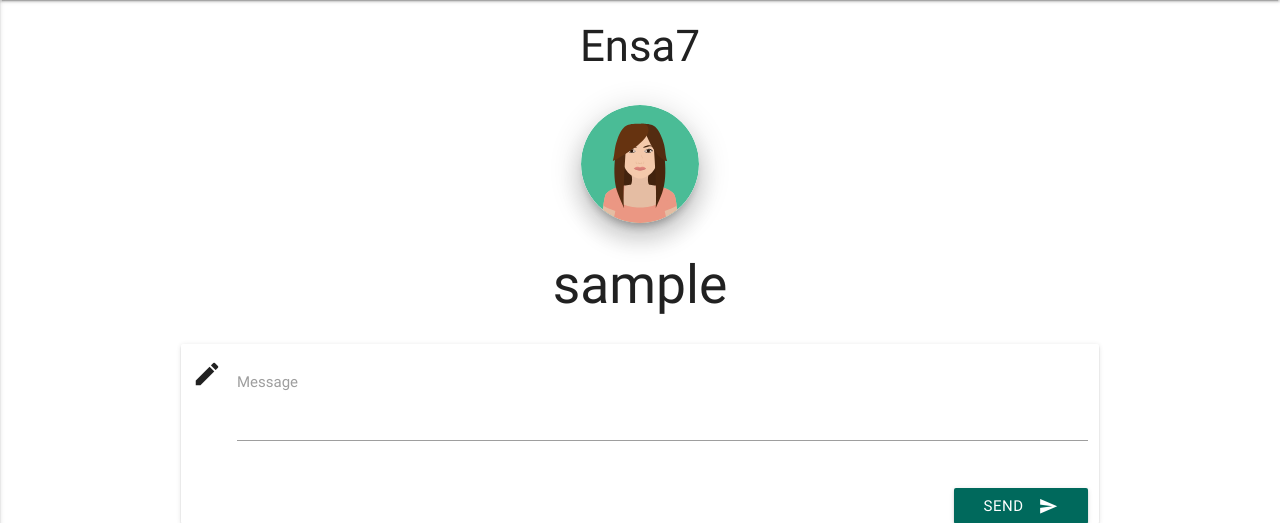
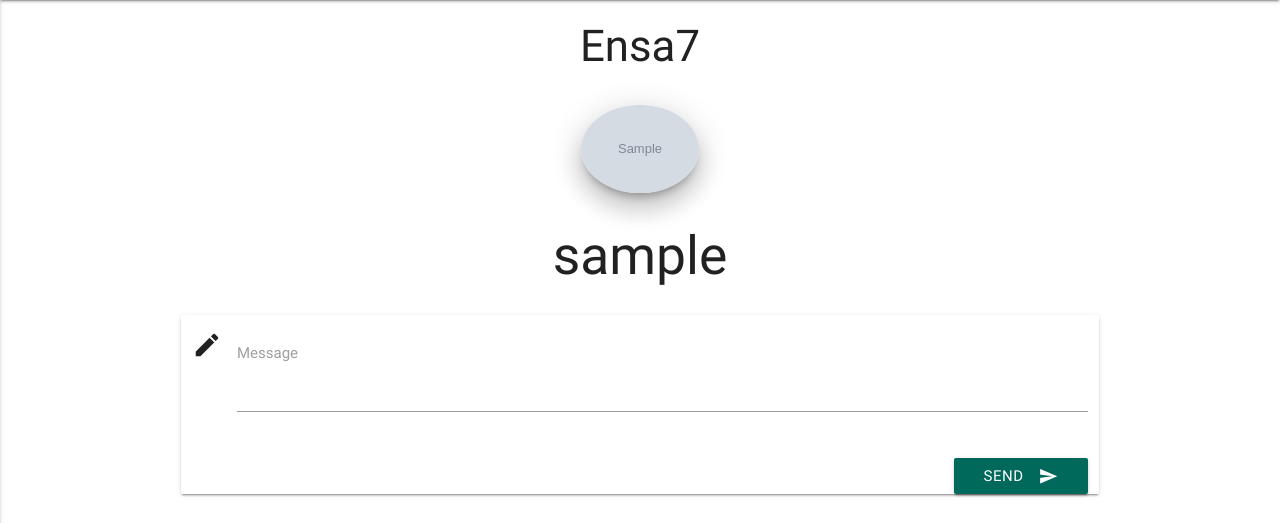
Before and after one commit to miladezzat/Ensa7ny, a Node project: template views/user/message.hbs in a window 1280 px wide. Shown: the part 64-587 px from the top of the page. Run offline with Node 20 templates, Linux system fonts and the light colour scheme; the template is opened without the code that fills it: most values are stand-ins (such as "Sample title", 1, 10 or a date in 2020); grey boxes marked "Sample" are stand-in pictures; some libraries are stand-ins or nearby versions.

Commit message:
make it better

```diff
--- a/views/user/message.hbs
+++ b/views/user/message.hbs
@@ -2,9 +2,17 @@
   <h3 class="center"> Ensa7</h3>
   <div class="col s12 m8 offset-m2 center">
     {{# if gender}}
-    <img id="userImage" class="responsive-img z-depth-5  circle animated zoomInDown" src="/images/user.jpg" alt="User">
+      {{# if userImage}}
+      <img id="userImage" class="responsive-img z-depth-5  circle animated zoomInDown" src="{{userImage}}" alt="User">
+      {{else}}
+      <img id="userImage" class="responsive-img z-depth-5  circle animated zoomInDown" src="/images/user.jpg" alt="User">
+      {{/if}}
     {{else}}
-    <img id="userImage" class="responsive-img z-depth-5  circle animated zoomInDown" src="/images/user.svg" alt="User">
+      {{# if userImage}}
+      <img id="userImage" class="responsive-img z-depth-5  circle animated zoomInDown" src="{{userImage}}" alt="User">
+      {{else}}
+      <img id="userImage" class="responsive-img z-depth-5  circle animated zoomInDown" src="/images/user.svg" alt="User">
+      {{/if}}
     {{/if}}
     <h2 class="animated zoomInUp"> {{username}}</h2>
   </div>
```
